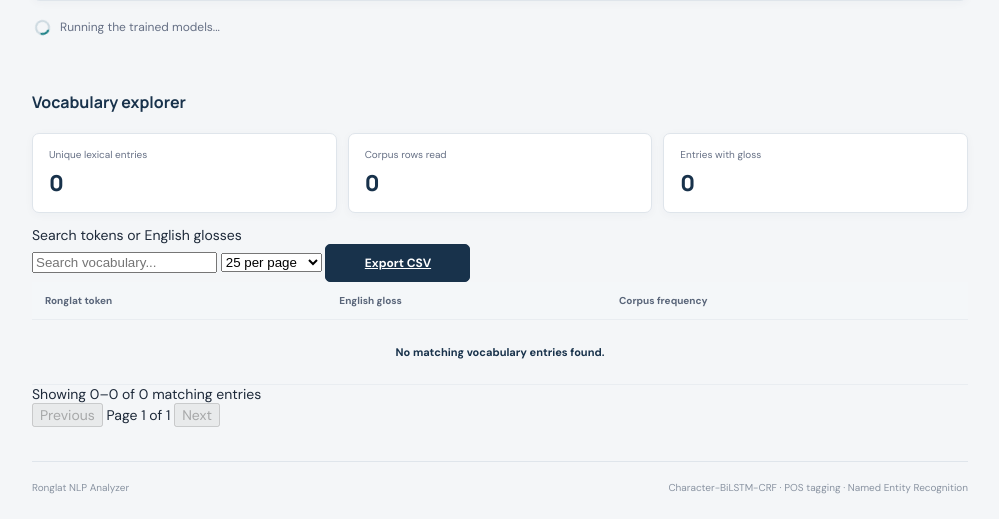
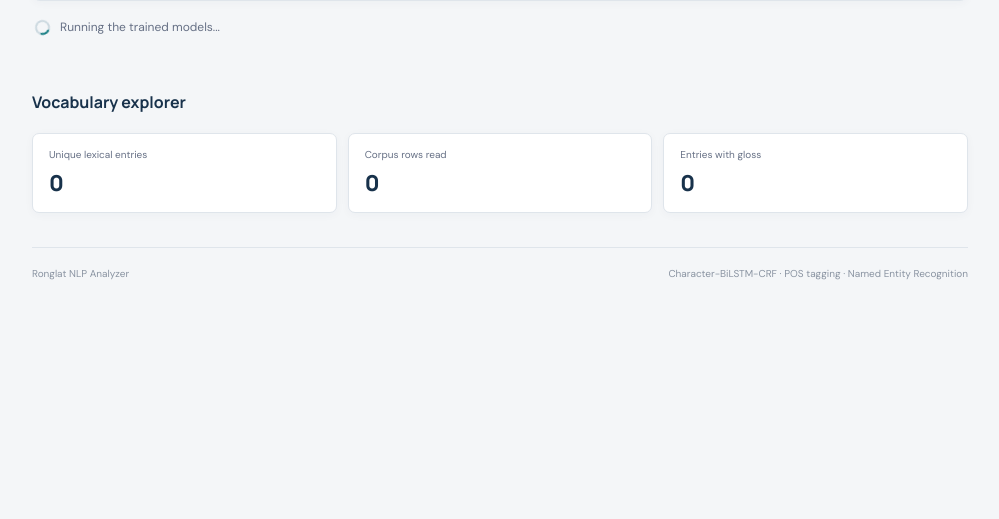
Before and after one commit to KasparPanmei/ronglat-nlp-analyzer, a Flask app: page / in a window 1280 px wide. Shown: the part 882-1401 px from the top of the page, without its empty margins (264-1263 px from the left). After the commit the page ends 1162 px from the top, so only its background shows below. Run offline with Flask 3, Linux system fonts and the light colour scheme; data that the repository does not hold is empty.

Commit message:
Changes updated on index for the Vocabulary Explorer

```diff
--- a/webapp/templates/index.html
+++ b/webapp/templates/index.html
@@ -251,45 +251,6 @@
 
                 </div>
 
-
-                <div class="vocabulary-tools">
-                    <label for="vocab-search">Search tokens or English glosses</label>
-                    <div class="vocabulary-toolbar">
-                        <input id="vocab-search" type="search" placeholder="Search vocabulary..." autocomplete="off">
-                        <select id="vocab-page-size" aria-label="Entries per page">
-                            <option value="10">10 per page</option>
-                            <option value="25" selected>25 per page</option>
-                            <option value="50">50 per page</option>
-                            <option value="100">100 per page</option>
-                        </select>
-                        <a class="primary-button" href="/api/vocabulary/export">Export CSV</a>
-                    </div>
-                </div>
-
-                <div class="table-wrap vocabulary-table-wrap">
-                    <table>
-                        <thead>
-                            <tr>
-                                <th>Ronglat token</th>
-                                <th>English gloss</th>
-                                <th>Corpus frequency</th>
-                            </tr>
-                        </thead>
-                        <tbody id="vocabulary-body">
-                            <tr><td colspan="3" class="vocab-placeholder">Loading vocabulary...</td></tr>
-                        </tbody>
-                    </table>
-                </div>
-
-                <div class="vocabulary-pagination">
-                    <span id="vocab-count">Loading entries...</span>
-                    <div>
-                        <button id="vocab-prev" type="button" disabled>Previous</button>
-                        <span id="vocab-page-label">Page 1 of 1</span>
-                        <button id="vocab-next" type="button" disabled>Next</button>
-                    </div>
-                </div>
-
                 <div id="vocab-error" class="alert error-alert" role="alert" hidden></div>
 
             </section>
```
